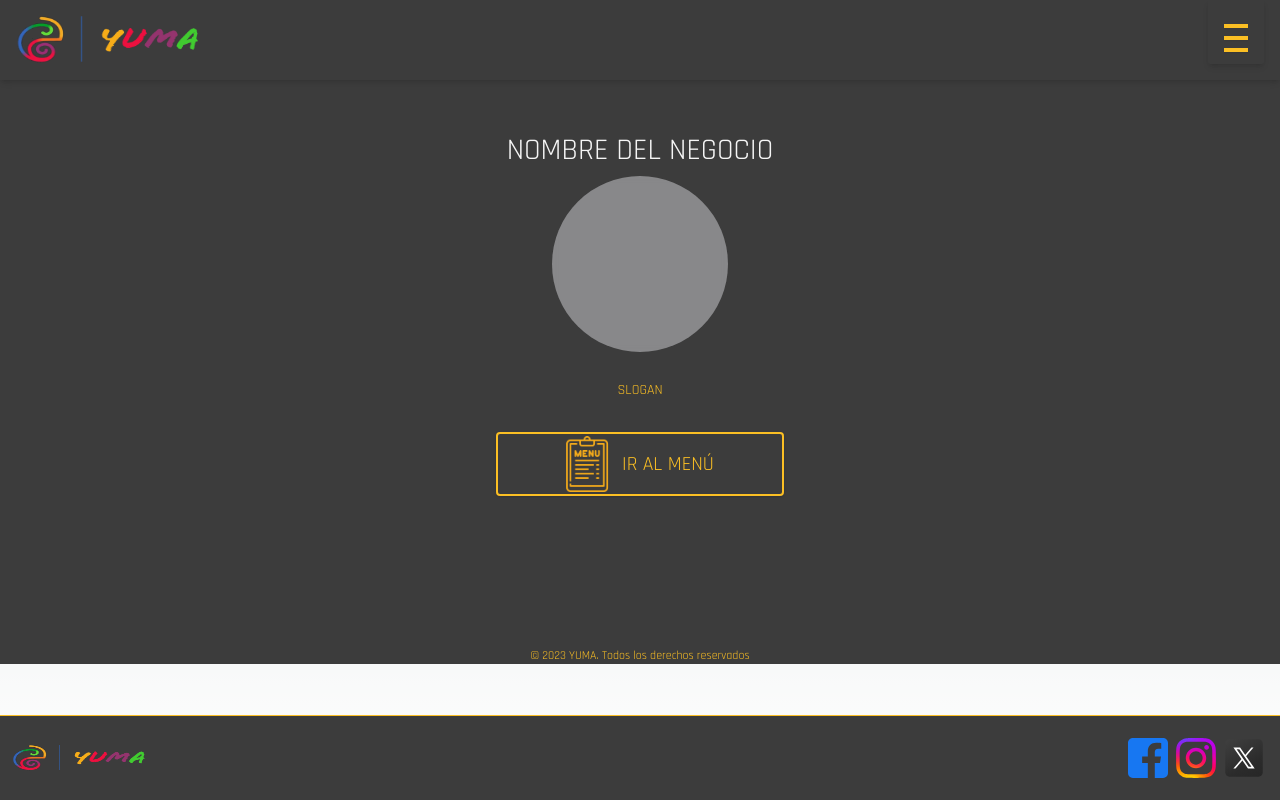
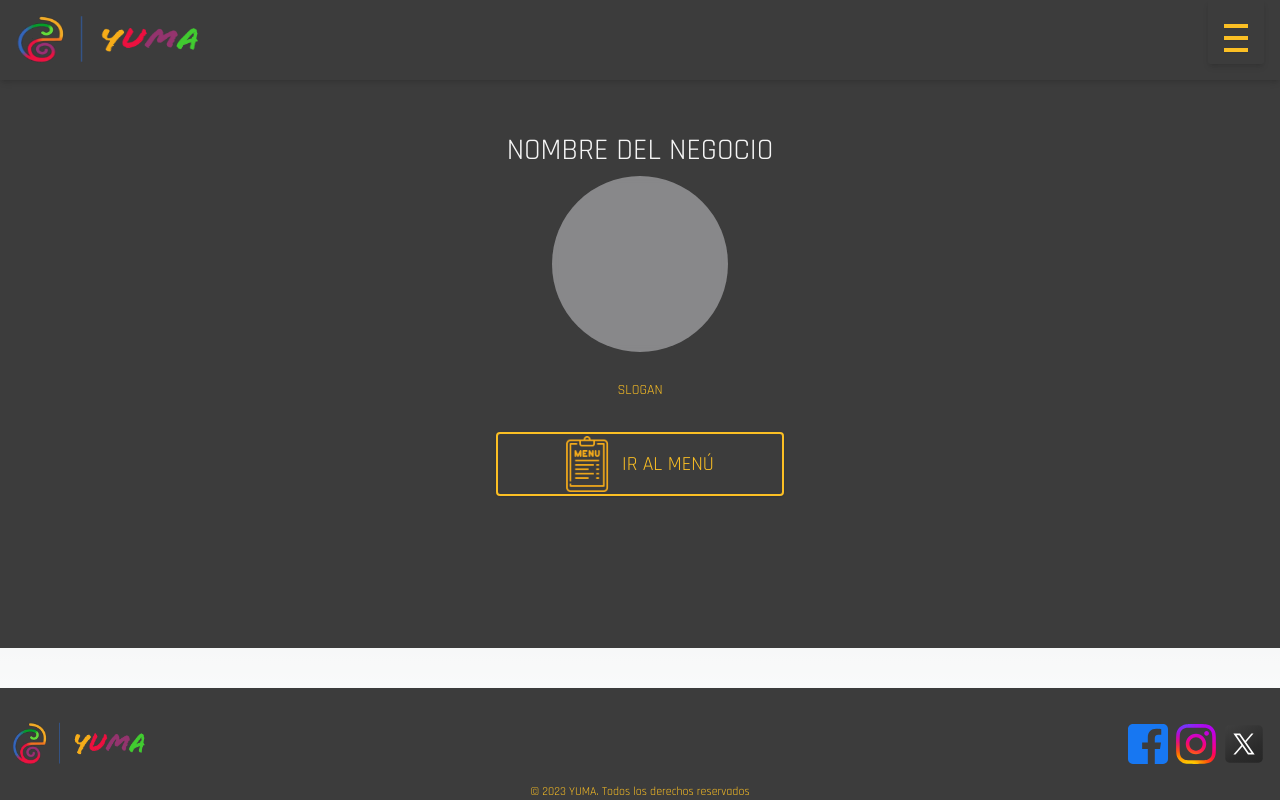
Before and after one commit to spawn22/yuma-digital-menu, a Next.js app: page /landing in a window 1280 px wide. Built offline with nearby package versions, Linux system fonts and the light colour scheme.

Commit message:
ajustes en el footer2, agrego texto de copyright

```diff
--- a/app/components/Footer2.jsx
+++ b/app/components/Footer2.jsx
@@ -1,5 +1,6 @@
 import React from 'react'
 import Image from 'next/image'
+import Link from 'next/link';
 import logoFoot from "public/assets/YUMA-logos_transparentenasdasd.webp"
 import faceLogo from "public/assets/iconos/fb.svg";
 import igLogo from "public/assets/iconos/ig.svg";
@@ -8,13 +9,13 @@
   return (
     <section>
 
-<div className="w-full py-5 shadow-md bottom-0 left-0 right-0 border-t-[1px] border-solid border-amber-400 bg-[#3C3C3C] fixed justify-between  inline-flex">
-      <div className="text-center w-2/4 flex  text-zinc-100 text-opacity-70 ">
+<div className="w-full py-5 shadow-md bottom-0 left-0 right-0  bg-[#3C3C3C] fixed justify-between  inline-flex">
+      <div className="text-center w-1/3 flex  text-zinc-100 text-opacity-70 ">
 
-        <Image alt="logo YUMA landing" priority={true} className="w-[9.5rem] h-11 " src={logoFoot} />
+        <Image alt="logo YUMA landing" priority={true} className="w-[9.5rem]  aspect-auto " src={logoFoot} />
       </div>
-
-      <div className="w-1/4 flex justify-end gap-2  mr-4">
+      <div className="text-amber-400 text-xs bottom-0 fixed text-center w-full font-normal">© 2023 YUMA. Todos los derechos reservados</div>
+      <div className="w-1/3 flex justify-end gap-2  mr-4">
         <div className="w-10 my-auto h-10">
           <Image className=" w-full h-full my-auto" alt="logo fb" src={faceLogo} />
         </div>
@@ -22,13 +23,13 @@
           <Image className="w-full h-full my-auto" alt="logo ig" src={igLogo} />
         </div>
         <div className="w-10 my-auto h-10">
-          <Image className=" w-full h-full my-auto scale-125" alt="logo x" src={xLogo} />
+         <Link href={''}> <Image className=" w-full h-full my-auto scale-125" alt="logo x" src={xLogo} /></Link>
         </div>
       </div>
 
 
     </div>
-    <div className="text-amber-400 text-xs relative text-center w-full font-normal">© 2023 YUMA. Todos los derechos reservados</div>
+
     </section>
 
   )
```
